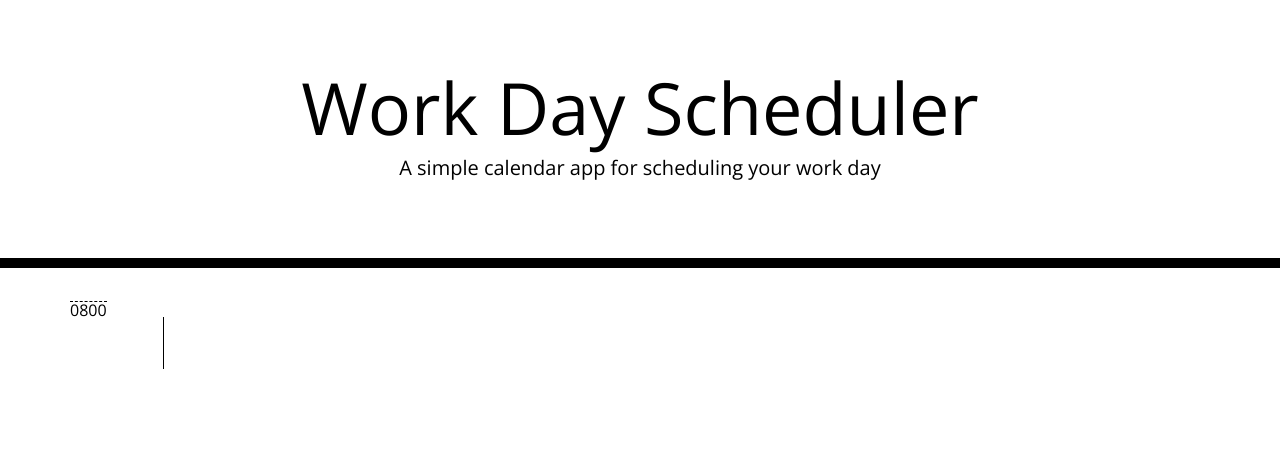
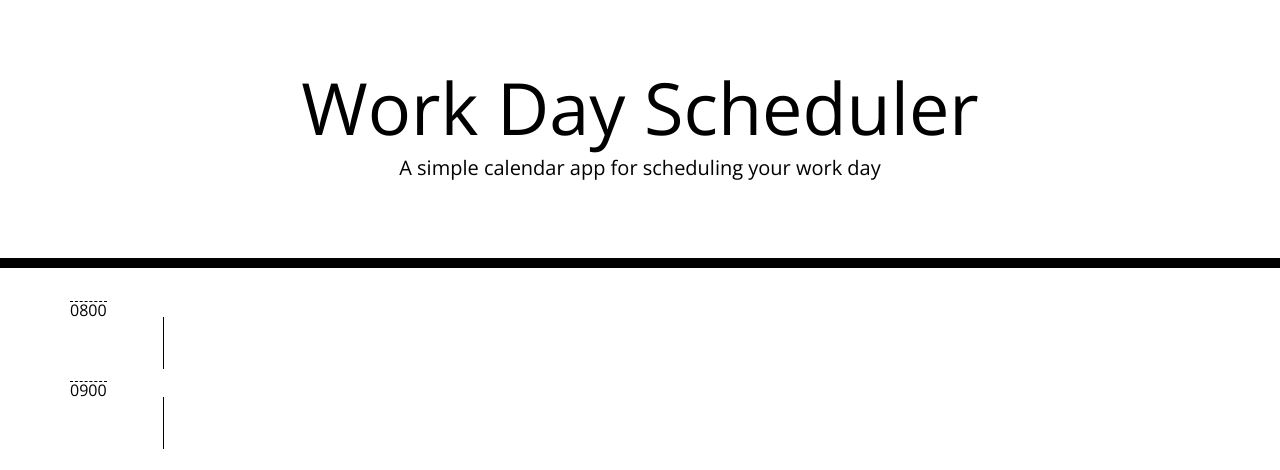
Before and after one commit to Sevillea/Task-Planner, a plain HTML site: page index.html in a window 1280 px wide. Drawn offline with nearby package versions, Linux system fonts and the light colour scheme.

Commit message:
added-9am

```diff
--- a/index.html
+++ b/index.html
@@ -43,6 +43,19 @@
           </textarea>
         </div>
       </div>
+<!-- 9AM -->
+      <div class="row">
+        <div class="col-2-time-block hour" id="9AM">0900</div>
+        <div class="col-8 time-slot">
+          <textarea
+          class="planner-item",
+          id="nineAM",
+          placeholder="input task",
+          rows="2",
+          cols="50">
+          </textarea>
+        </div>
+      </div>
 
 
     </div>
```
